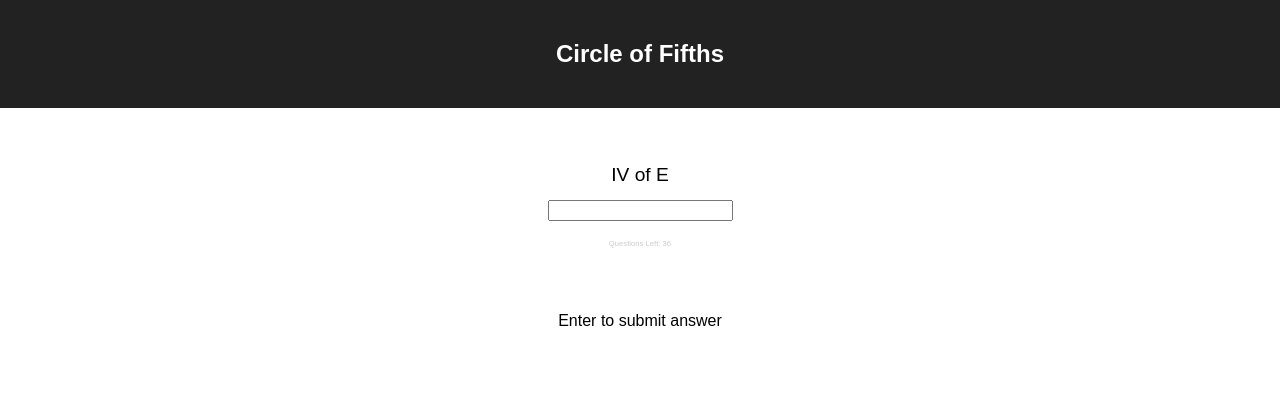
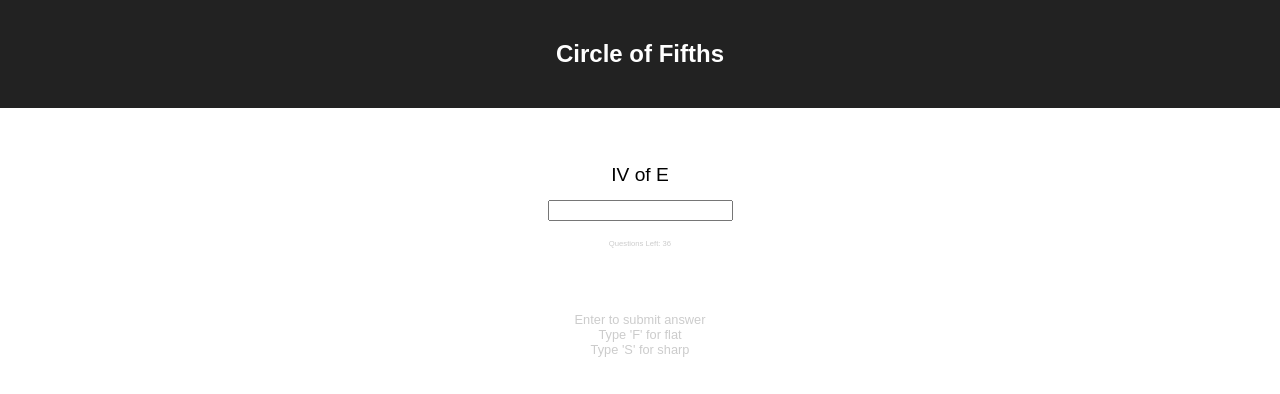
Before and after one commit to JamieCrisman/maru, a React (Create React App) app: page / in a window 1280 px wide. Shown: the top 394 px of the page. Built offline with nearby package versions, Linux system fonts and the light colour scheme.

Commit message:
help text

```diff
--- a/src/App.css
+++ b/src/App.css
@@ -34,3 +34,8 @@
   font-size: 0.4em;
   color: #ccc;
 }
+
+.helpText {
+  font-size: 0.8em;
+  color: #ccc;
+}
--- a/src/App.js
+++ b/src/App.js
@@ -10,8 +10,10 @@ class App extends Component {
           <h2>Circle of Fifths</h2>
         </div>
         <CircleOfFifths />
-        <div>
-          Enter to submit answer
+        <div className="helpText">
+          Enter to submit answer<br />
+          Type 'F' for flat <br />
+          Type 'S' for sharp
         </div>
       </div>
     );
```
